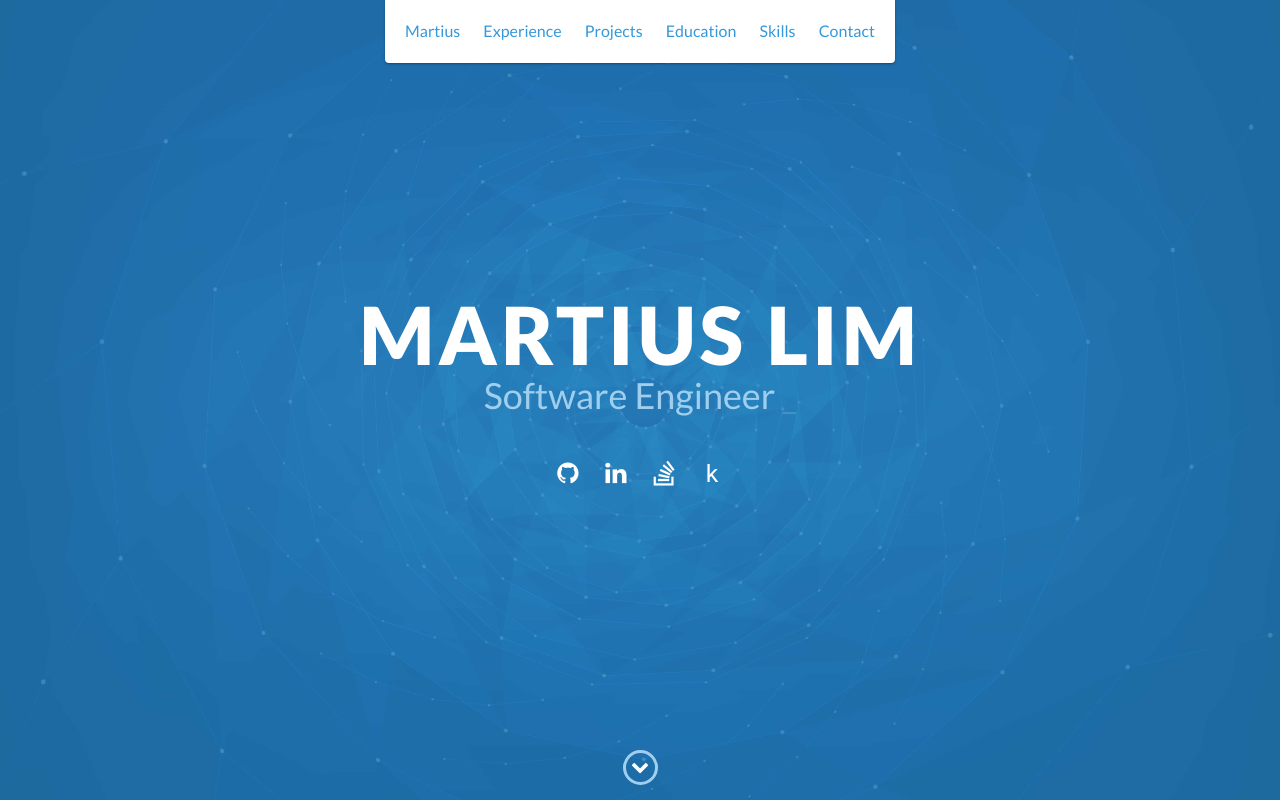
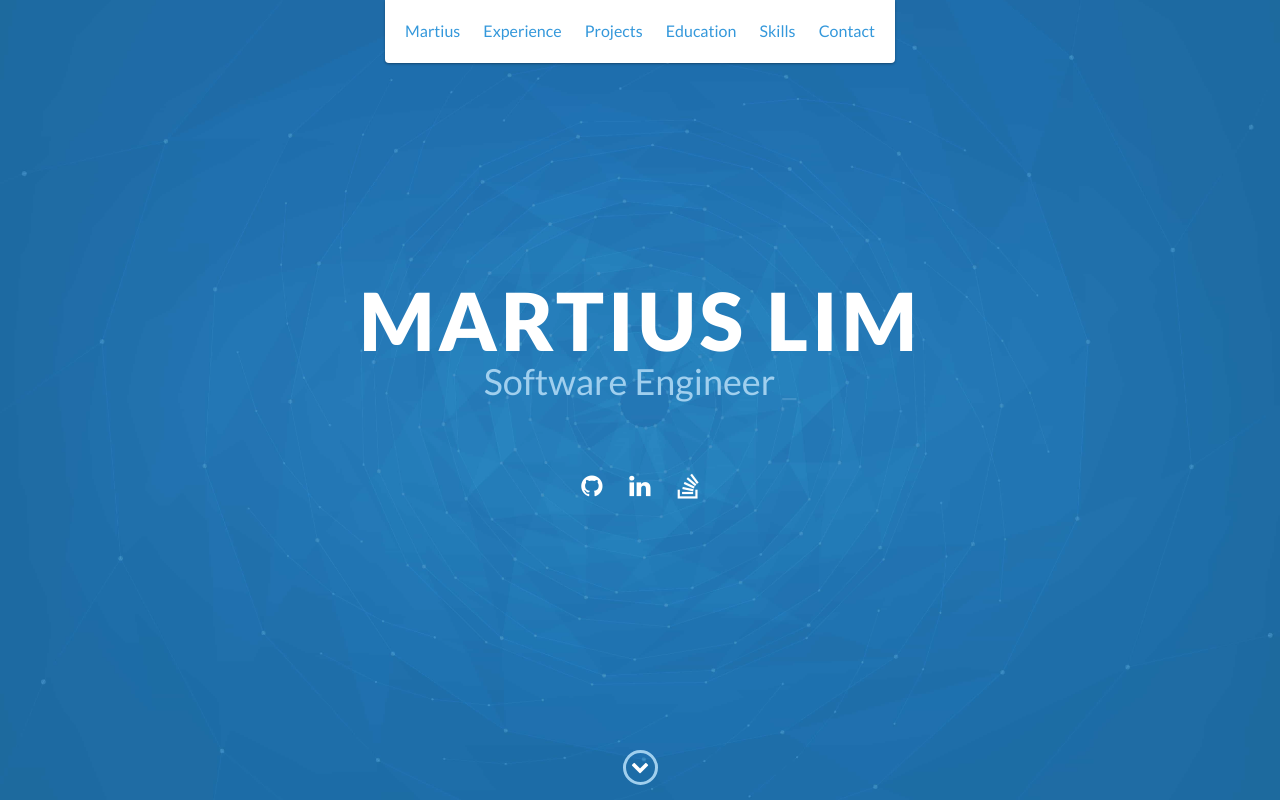
Before and after one commit to martiuslim/martiuslim.github.io, a website: page index.html in a window 1280 px wide. Shown: the top 800 px of the page. Drawn offline with nearby package versions, Linux system fonts and the light colour scheme.

Commit message:
removed kaggle link

```diff
--- a/index.html
+++ b/index.html
@@ -59,6 +59,7 @@
             <!-- <div id="resume">
                 <a href="./Martius_Resume.pdf" target="_blank" class="btn-rounded-white">View Résumé</a>
             </div> -->
+            <br>
 
             <div class="social">
                 <ul>
@@ -70,9 +71,6 @@
                     </li>
                     <li>
                         <a href="https://stackoverflow.com/users/7805413/martiuslim" target="_blank"><i class="fa fa-stack-overflow fa-fw custom-icon" aria-hidden="true"></i></a>
-                    </li>
-                    <li>
-                        <a href="https://www.kaggle.com/martiuslim" target="_blank"><i class="fa fa-font fa-fw custom-icon" aria-hidden="true"></i></a>
                     </li>
                     <!-- <li>
                         <a href="#" target="_blank"><i class="fa fa-twitter fa-fw custom-icon" aria-hidden="true"></i></a>
--- a/package.json
+++ b/package.json
@@ -26,6 +26,7 @@
     "gulp-wait": "0.0.2"
   },
   "dependencies": {
+    "hoek": "^4.2.1",
     "typer.js": "^1.2.1"
   }
 }
```
Also changed, not shown: 1 other file.
